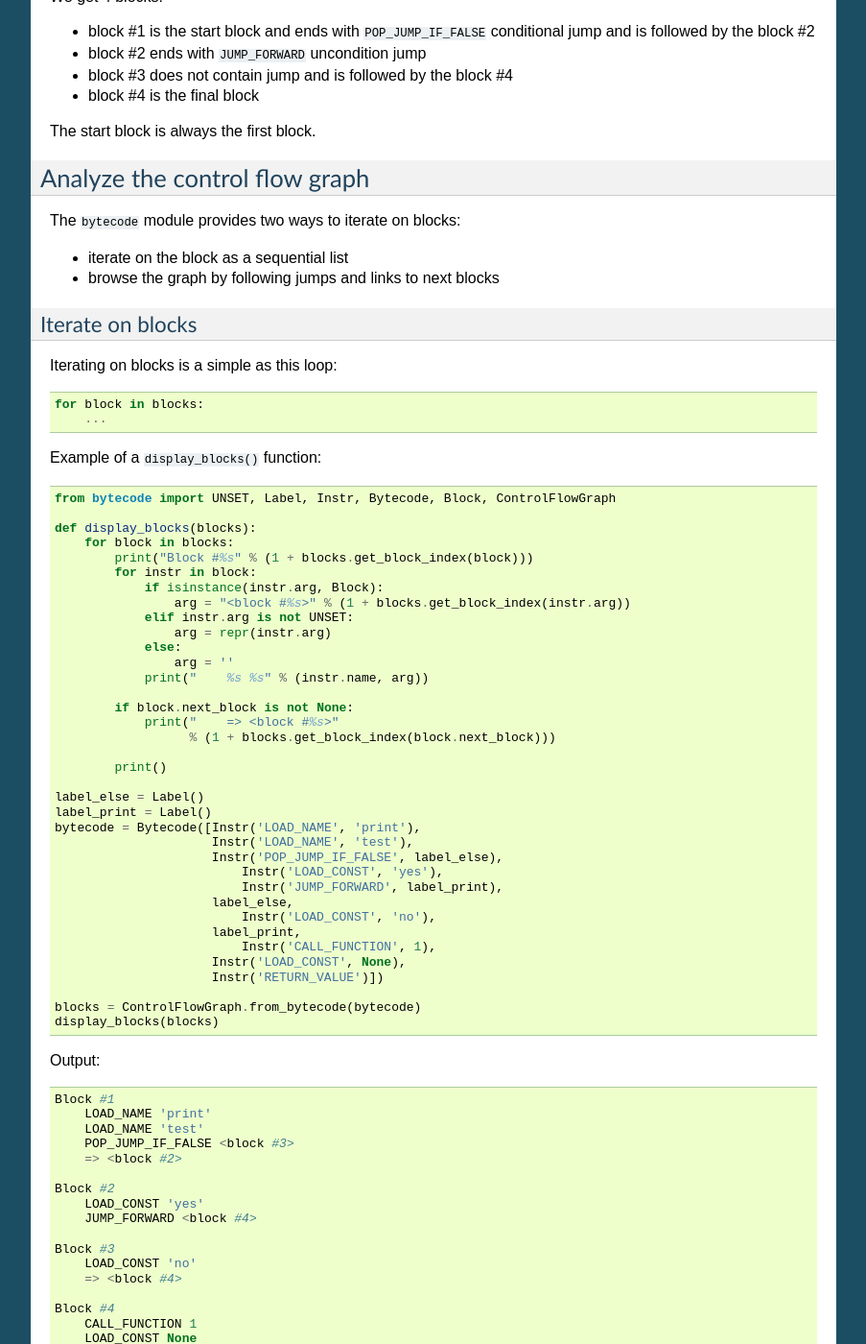
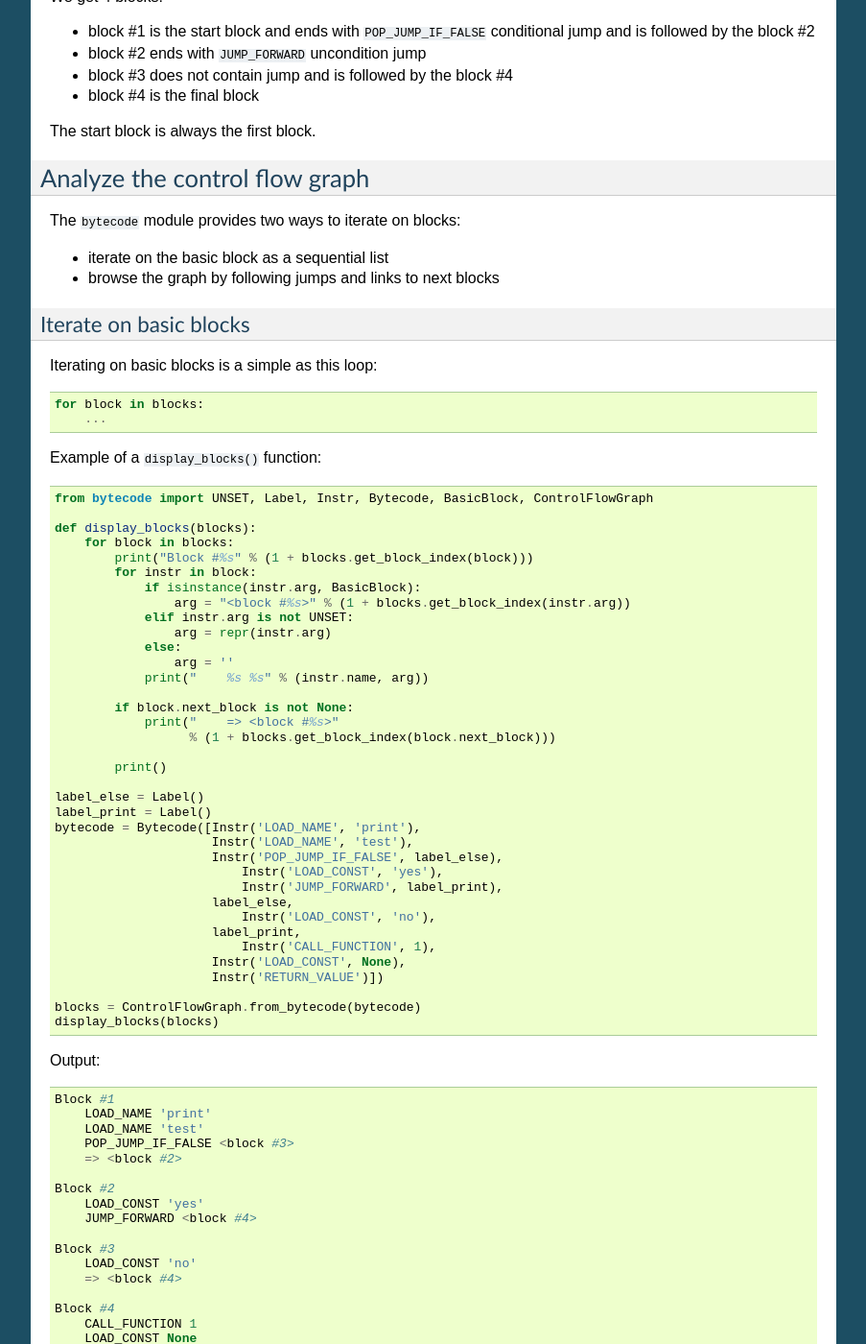
Before and after one commit to MatthieuDartiailh/bytecode, a Sphinx documentation site: the page built from doc/cfg.rst, in a window 1280 px wide and 1400 px high, scrolled down 913 px. Shown: the whole window at 96% size, without its empty margins (198-1101 px from the left). Built offline with Sphinx 7.4.7, drawn with Linux system fonts in a browser that asks for light colours; some of the changed text lies outside the part shown.

Commit message:
update CFG doc

```diff
--- a/doc/cfg.rst
+++ b/doc/cfg.rst
@@ -9,7 +9,8 @@ To analyze or optimize existing code, ``bytecode`` provides a
 Example
 =======
 
-Dump the blocks of the :ref:`conditional jump example <ex-cond-jump>`::
+Dump the control flow graph of the :ref:`conditional jump example
+<ex-cond-jump>`::
 
     from bytecode import Label, Instr, Bytecode, ControlFlowGraph, dump_bytecode
 
@@ -67,26 +68,26 @@ Analyze the control flow graph
 
 The ``bytecode`` module provides two ways to iterate on blocks:
 
-* iterate on the block as a sequential list
+* iterate on the basic block as a sequential list
 * browse the graph by following jumps and links to next blocks
 
-Iterate on blocks
------------------
+Iterate on basic blocks
+-----------------------
 
-Iterating on blocks is a simple as this loop::
+Iterating on basic blocks is a simple as this loop::
 
     for block in blocks:
         ...
 
 Example of a ``display_blocks()`` function::
 
-    from bytecode import UNSET, Label, Instr, Bytecode, Block, ControlFlowGraph
+    from bytecode import UNSET, Label, Instr, Bytecode, BasicBlock, ControlFlowGraph
 
     def display_blocks(blocks):
         for block in blocks:
             print("Block #%s" % (1 + blocks.get_block_index(block)))
             for instr in block:
-                if isinstance(instr.arg, Block):
+                if isinstance(instr.arg, BasicBlock):
                     arg = "<block #%s>" % (1 + blocks.get_block_index(instr.arg))
                 elif instr.arg is not UNSET:
                     arg = repr(instr.arg)
@@ -147,9 +148,9 @@ Browse the graph
 
 Recursive function is a simple solution to browse the control flow graph.
 
-Example to a recursive ``display_block``::
+Example to a recursive ``display_block()`` function::
 
-    from bytecode import UNSET, Label, Instr, Bytecode, Block, ControlFlowGraph
+    from bytecode import UNSET, Label, Instr, Bytecode, BasicBlock, ControlFlowGraph
 
     def display_block(blocks, block, seen=None):
         # avoid loop: remember which blocks were already seen
@@ -162,7 +163,7 @@ Example to a recursive ``display_block``::
         # display instructions of the block
         print("Block #%s" % (1 + blocks.get_block_index(block)))
         for instr in block:
-            if isinstance(instr.arg, Block):
+            if isinstance(instr.arg, BasicBlock):
                 arg = "<block #%s>" % (1 + blocks.get_block_index(instr.arg))
             elif instr.arg is not UNSET:
                 arg = repr(instr.arg)
@@ -202,7 +203,6 @@ Example to a recursive ``display_block``::
 
     blocks = ControlFlowGraph.from_bytecode(bytecode)
     display_block(blocks, blocks[0])
-
 
 Output::
 
```
Also changed, not shown: other parts of doc/cfg.rst (+4 -4 lines).
